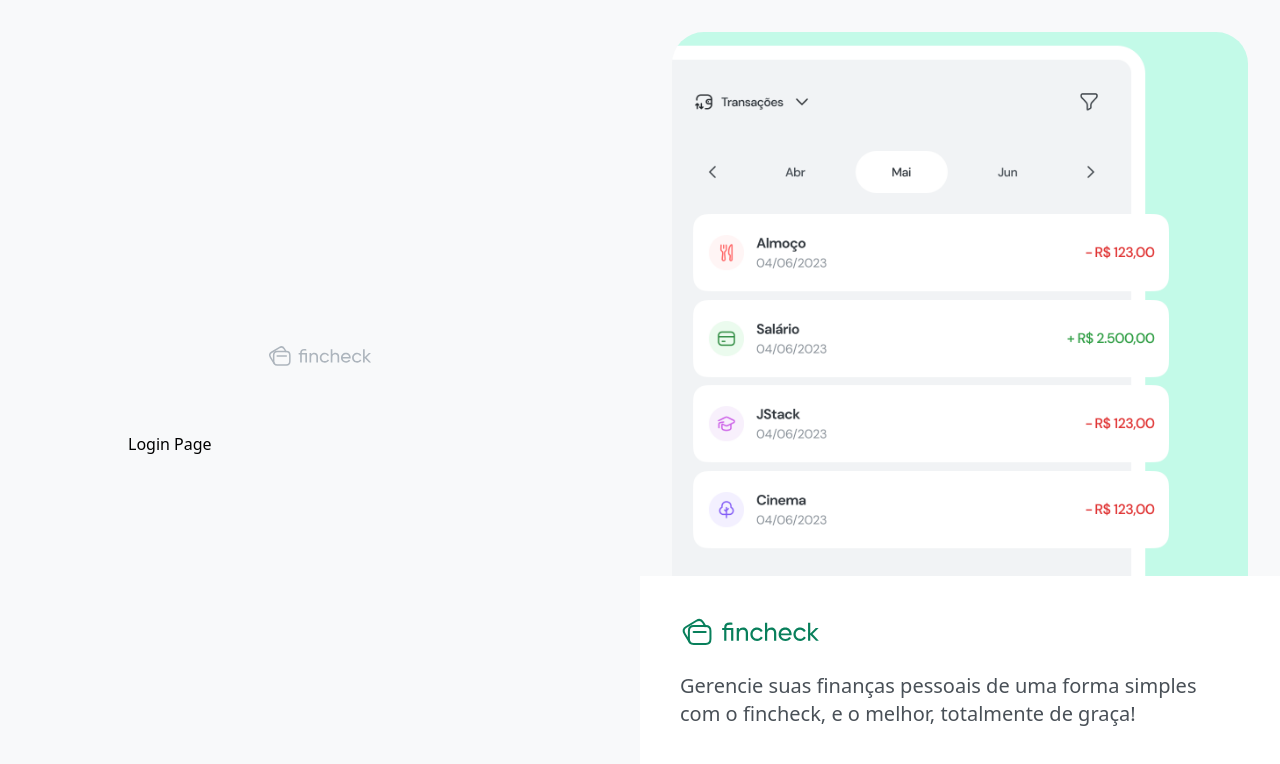
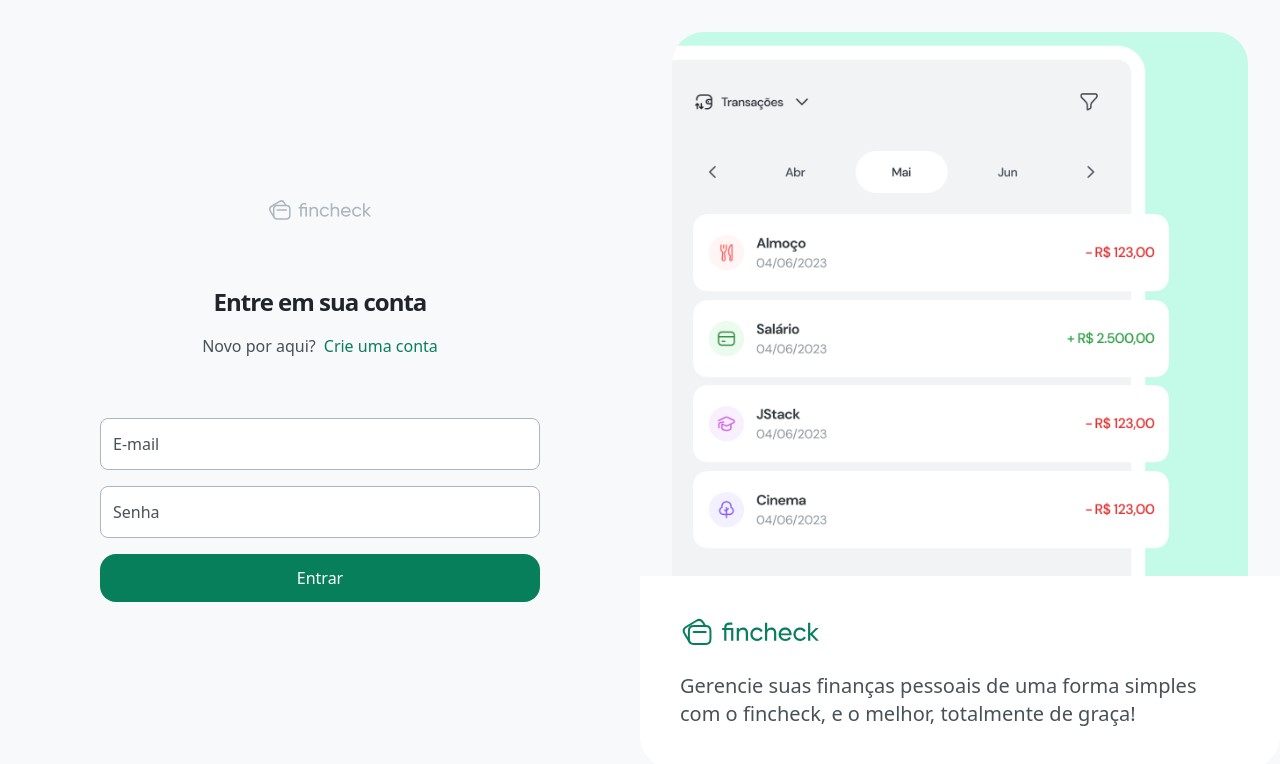
Before and after one commit to FabioLeonam/fincheck-web, a React (Vite) app: page /login in a window 1280 px wide. Shown: the top 764 px of the page. Built offline with nearby package versions, Linux system fonts and the light colour scheme.

Commit message:
Creates input and button components

```diff
--- /dev/null
+++ b/src/view/components/Button.tsx
@@ -0,0 +1,12 @@
+import { ComponentProps } from 'react';
+
+interface ButtonProps extends ComponentProps<'button'>{}
+export function Button(props: ButtonProps) {
+  return (
+    <button
+    {...props }
+    className="bg-teal-900 hover:bg-teal-800 disabled:bg-gray-100 px-6 h-12 rounded-2xl text-white font-medium
+     disabled:text-gray-400 disabled:cursor-not-allowed transition-all"
+    />
+  )
+}
--- /dev/null
+++ b/src/view/components/Input.tsx
@@ -0,0 +1,29 @@
+import { ComponentProps } from "react";
+
+interface InputProps extends ComponentProps<'input'>{
+  name: string;
+}
+
+export function Input({ placeholder, id, name, ...props}: InputProps) {
+  const inputId = id ?? name
+
+  return (
+    <div className="relative">
+      <input
+      name={name}
+      id={inputId}
+      className="bg-white rounded-lg border border-gray-500 px-3 h-[52px] text-gray-800 w-full pt-4 peer placeholder-shown:pt-0 focus:border-gray-800
+      transition-all outline-none"
+      placeholder=" "
+      {...props}
+    />
+    <label
+      htmlFor={inputId}
+      className="absolute text-xs left-[13px] top-2 pointer-events-none text-gray-700 peer-placeholder-shown:text-base peer-placeholder-shown:top-3.5
+      transition-all"
+      >
+        {placeholder}
+    </label>
+    </div>
+  )
+}
--- a/src/view/layouts/AuthLayout.tsx
+++ b/src/view/layouts/AuthLayout.tsx
@@ -9,7 +9,7 @@
           <Logo className='h-6 text-gray-500' />
 
 
-          <div className='w-full max-w-md px-8'>
+          <div className='w-full max-w-[504px] px-8'>
             <Outlet />
           </div>
         </div>
@@ -20,7 +20,7 @@
             className='object-cover w-full h-full max-w-[656px] max-h-[960px] select-none rounded-[32px]'
           />
 
-          <div className='max-w-[656px] bottom-8 bg-white p-10 absolute rounded-b-[32px'>
+          <div className='max-w-[656px] bottom-8 bg-white p-10 absolute rounded-b-[32px]'>
             <Logo className='text-teal-900 h-8'/>
             <p className='text-gray-700 font-medium text-xl mt-6'>
               Gerencie suas finanças pessoais de uma forma simples com o fincheck, e o melhor, totalmente de graça!
--- a/src/view/pages/Login/Login.tsx
+++ b/src/view/pages/Login/Login.tsx
@@ -1,3 +1,33 @@
+import { Link } from "react-router-dom";
+import { Input } from "../../components/Input";
+import { Button } from "../../components/Button";
+
 export function Login() {
-  return <h1>Login Page</h1>
+  return (
+    <>
+      <header className="flex flex-col gap-4 items-center">
+        <h1 className="text-2xl font-bold text-gray-900 tracking-[-1px]">Entre em sua conta</h1>
+
+        <p className="space-x-2">
+          <span className="text-gray-700 tracking-[-0,5px]">Novo por aqui?</span>
+          <Link className="tracking-[-0,5px] text-teal-900 font-medium" to='/register'>Crie uma conta</Link>
+        </p>
+      </header>
+
+      <form className="mt-[60px] flex flex-col gap-4">
+        <Input
+          type="email"
+          placeholder="E-mail"
+          name="email"
+        />
+        <Input
+          type="password"
+          placeholder="Senha"
+          name="password"
+        />
+
+        <Button className="mt-2" type="submit">Entrar</Button>
+      </form>
+    </>
+  )
 }
```
